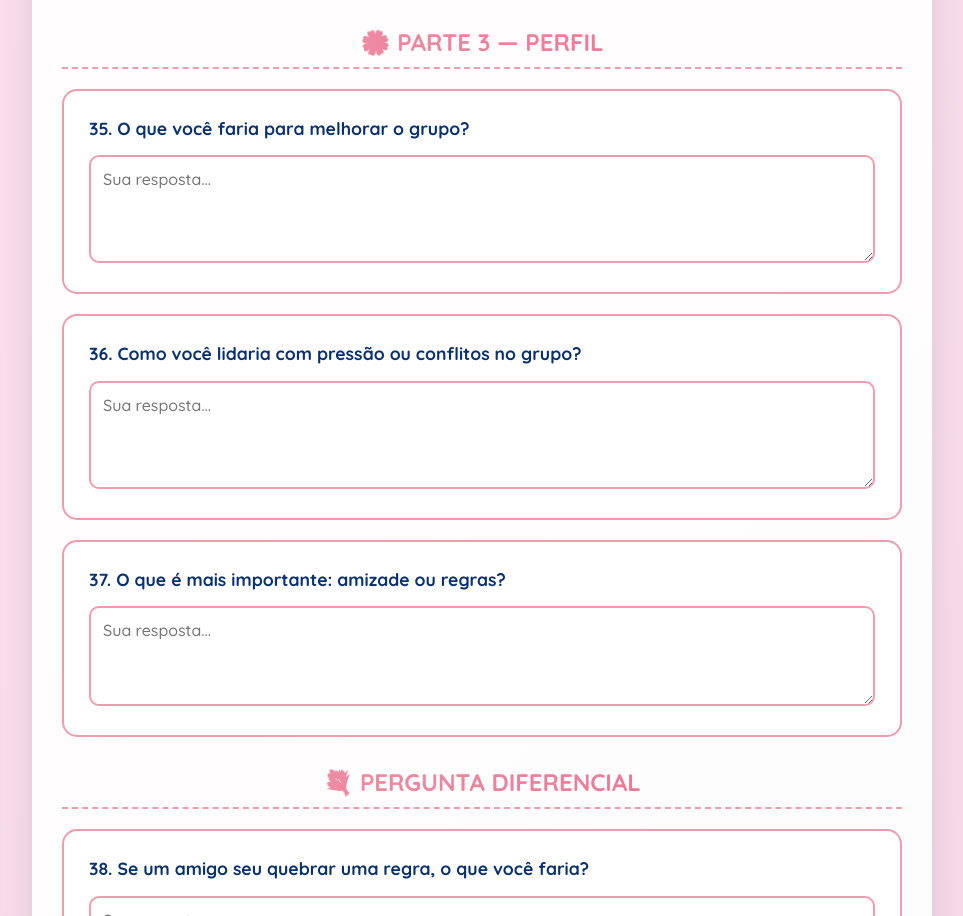
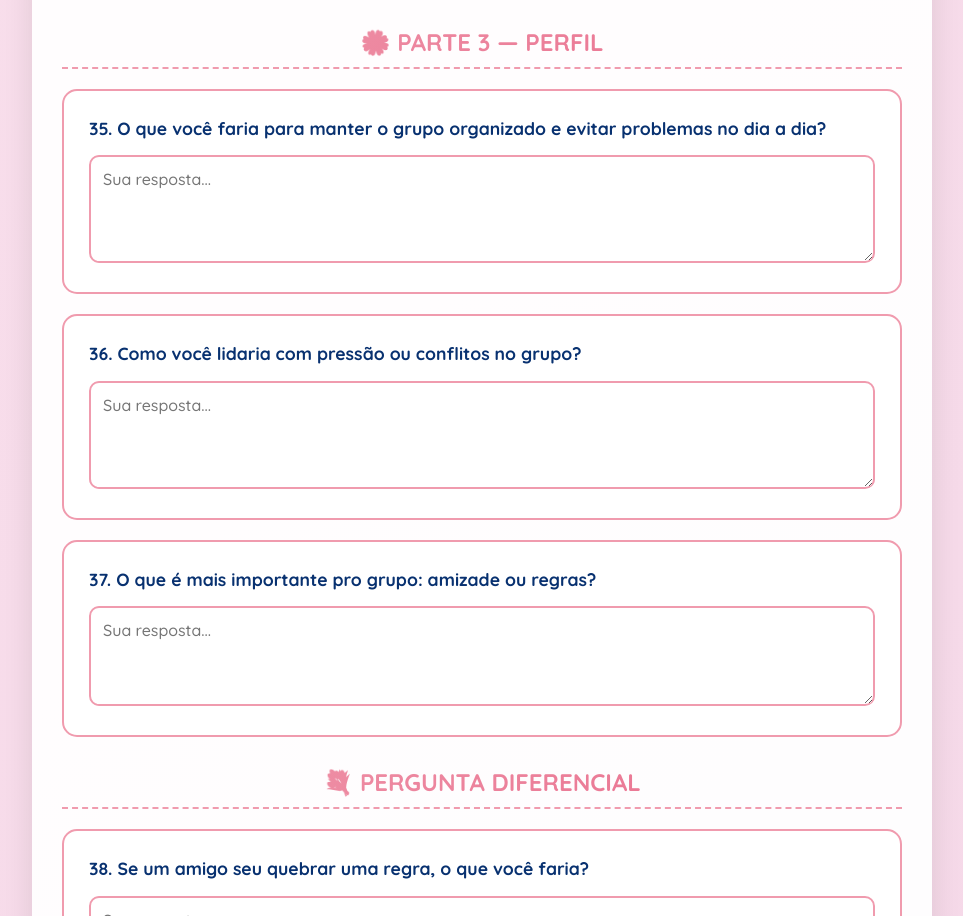
Before and after one commit to RaquelSantos380/Teste-ADM, a plain HTML site: page index.html in a window 1280 px wide. Shown: the part 10440-11356 px from the top of the page, without its empty margins (158-1121 px from the left). Drawn offline with nearby package versions, Linux system fonts and the light colour scheme.

Commit message:
Update questions for clarity in index.html

```diff
--- a/index.html
+++ b/index.html
@@ -633,7 +633,7 @@ Confio em vocês! Vocês chegaram até aqui por mérito ! </h3>
                 <h3 class="section-title">🌼 PARTE 3 — PERFIL </h3>
 
                 <div class="question-box">
-                    <div class="question-text">35. O que você faria para melhorar o grupo?</div>
+                    <div class="question-text">35. O que você faria para manter o grupo organizado e evitar problemas no dia a dia?</div>
                     <div class="text-answer">
                         <textarea name="q35_text" rows="4" placeholder="Sua resposta..."></textarea>
                     </div>
@@ -647,7 +647,7 @@ Confio em vocês! Vocês chegaram até aqui por mérito ! </h3>
                 </div>
 
                 <div class="question-box">
-                    <div class="question-text">37. O que é mais importante: amizade ou regras?</div>
+                    <div class="question-text">37. O que é mais importante pro grupo: amizade ou regras?</div>
                     <div class="text-answer">
                         <textarea name="q37_text" rows="3" placeholder="Sua resposta..."></textarea>
                     </div>
```
